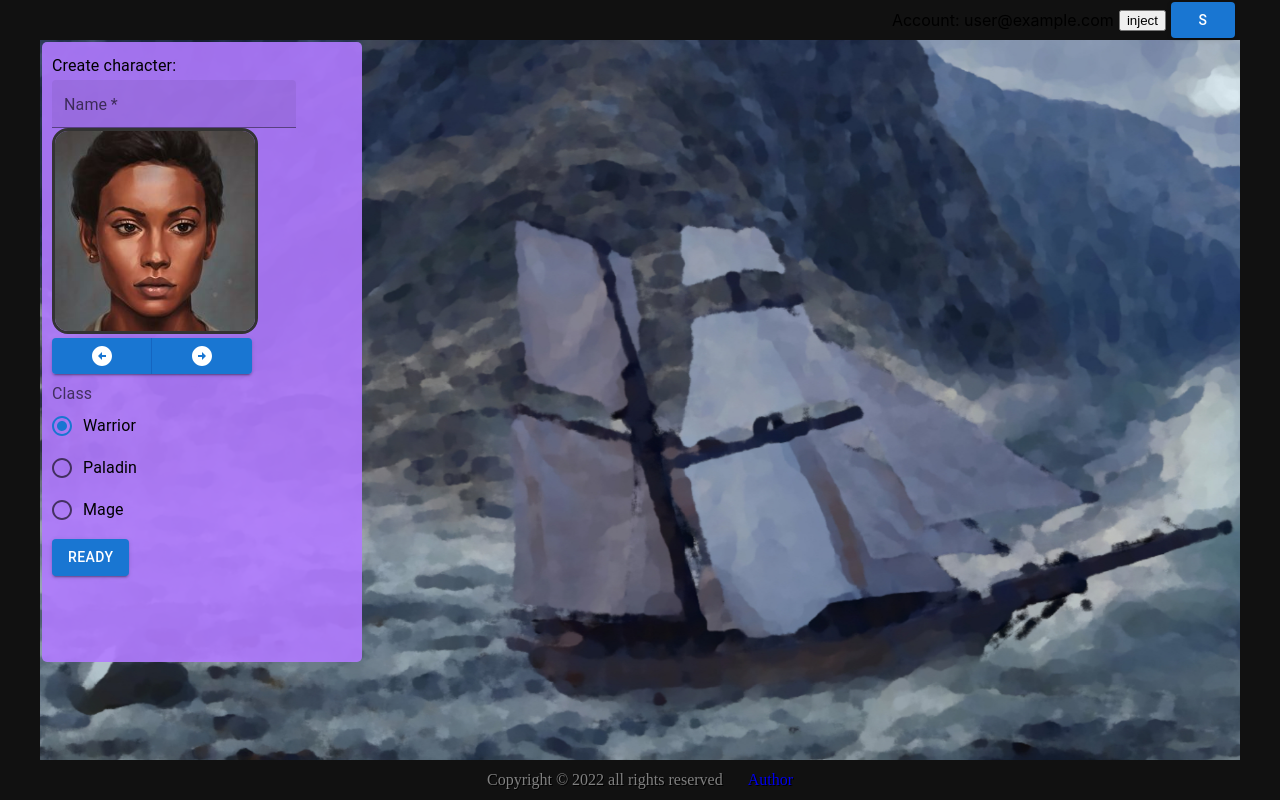
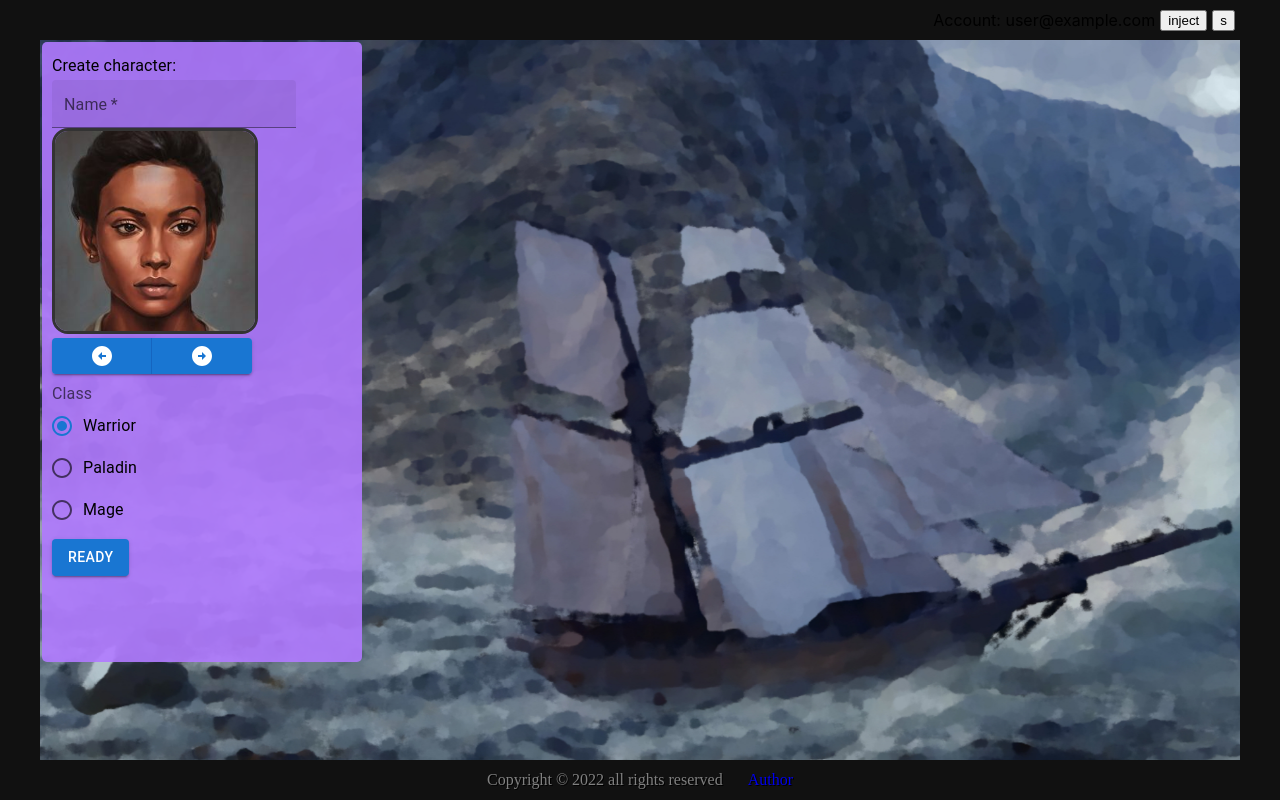
Before and after one commit to exewin/bg, a React (Create React App) app: page /dashboard/creation in a window 1280 px wide. Built offline with nearby package versions, Linux system fonts and the light colour scheme; no server answers; the database is empty; sample sign-in values are in the browser's storage; a web font is replaced by a local one.

Commit message:
remove mui

```diff
--- a/src/components/LogoutButton.js
+++ b/src/components/LogoutButton.js
@@ -1,5 +1,4 @@
 import React from 'react'
-import { Button } from '@mui/material'
 import { useAuth } from "../contexts/AuthContext"
 import { useNavigate } from 'react-router-dom'
 
@@ -17,6 +16,6 @@ export const LogoutButton = ({children}) => {
     }
 
   return (
-    <Button variant="contained" onClick={handleClick}>{children}</Button>
+    <button  onClick={handleClick}>{children}</button>
   )
 }
```
